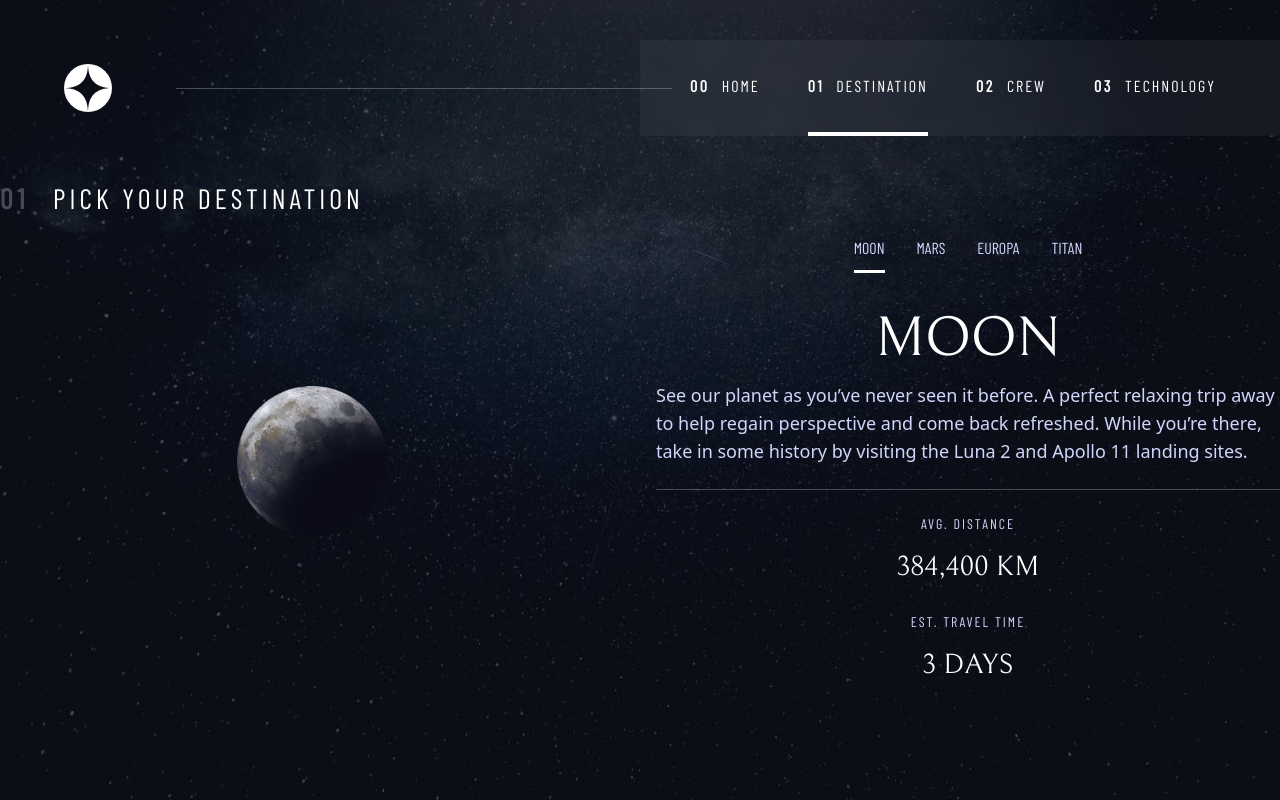
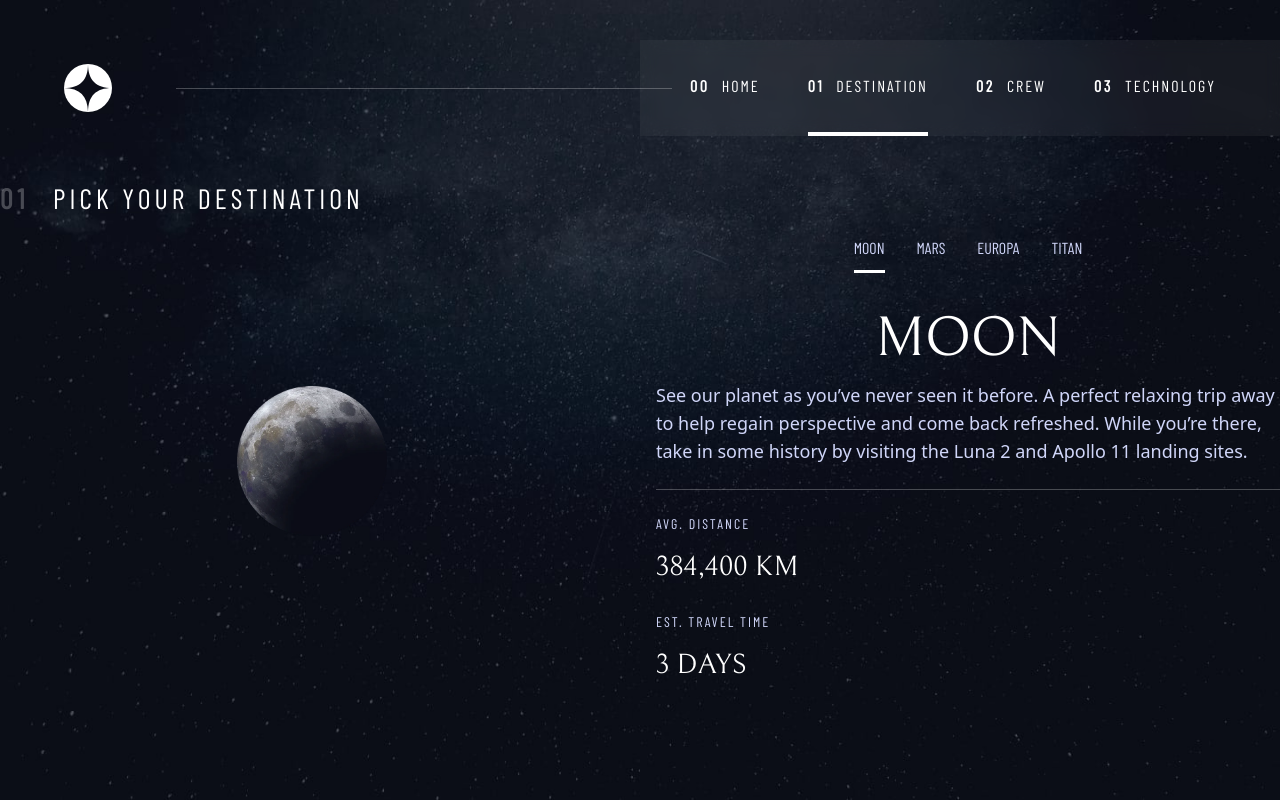
Before and after one commit to garyeung/space-tourism-webisite, a React (Vite) app: page /destination in a window 1280 px wide. Built offline with nearby package versions, Linux system fonts and the light colour scheme.

Commit message:
add desktop style

```diff
--- a/src/components/bases/Statistic.tsx
+++ b/src/components/bases/Statistic.tsx
@@ -5,7 +5,7 @@ interface Props {
 }
 const Statistic = ({title, value}:Props) => {
         return (
-            <div className="flex flex-col gap-y-3 uppercase text-center">
+            <div className="flex flex-col gap-y-3 uppercase text-center w-full lg:text-left">
                 <h2 className="text-blue-300 text-sm font-barlow tracking-[2px]">{title}</h2>
                 <p className="text-white text-[28px] font-bellefair">{value}</p>
             </div>
```
